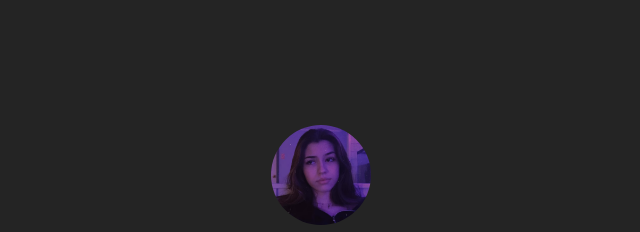
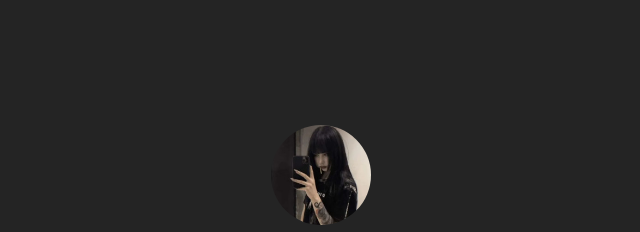
Before and after one commit to taiga-aisaka/NightRedFoxUwU.github.io, a plain HTML site: page index.html in a window 1280 px wide. Shown: the top 232 px of the page, without its empty margins (319-959 px from the left). Drawn offline with Linux system fonts and the light colour scheme.

Commit message:
Update index.html

```diff
--- a/index.html
+++ b/index.html
@@ -7,7 +7,7 @@
 <meta name="viewport" content="width=device-width, initial-scale=1">
 </head>
 <body>
-<img src="etc/avatar.png" alt="Night Red Fox" class="av">
+<img src="etc/obraz_2021-09-24_185531.png" alt="Night Red Fox" class="av">
 <a class="fox-g">Night Red Fox</a>
 <a class="bar"></a>
 <a href="https://www.youtube.com/channel/UChhkvdq6tiNkXa-TSE2Lhsg" class="btn">YouTube<span></span><span></span><span></span><span></span></a>
```
